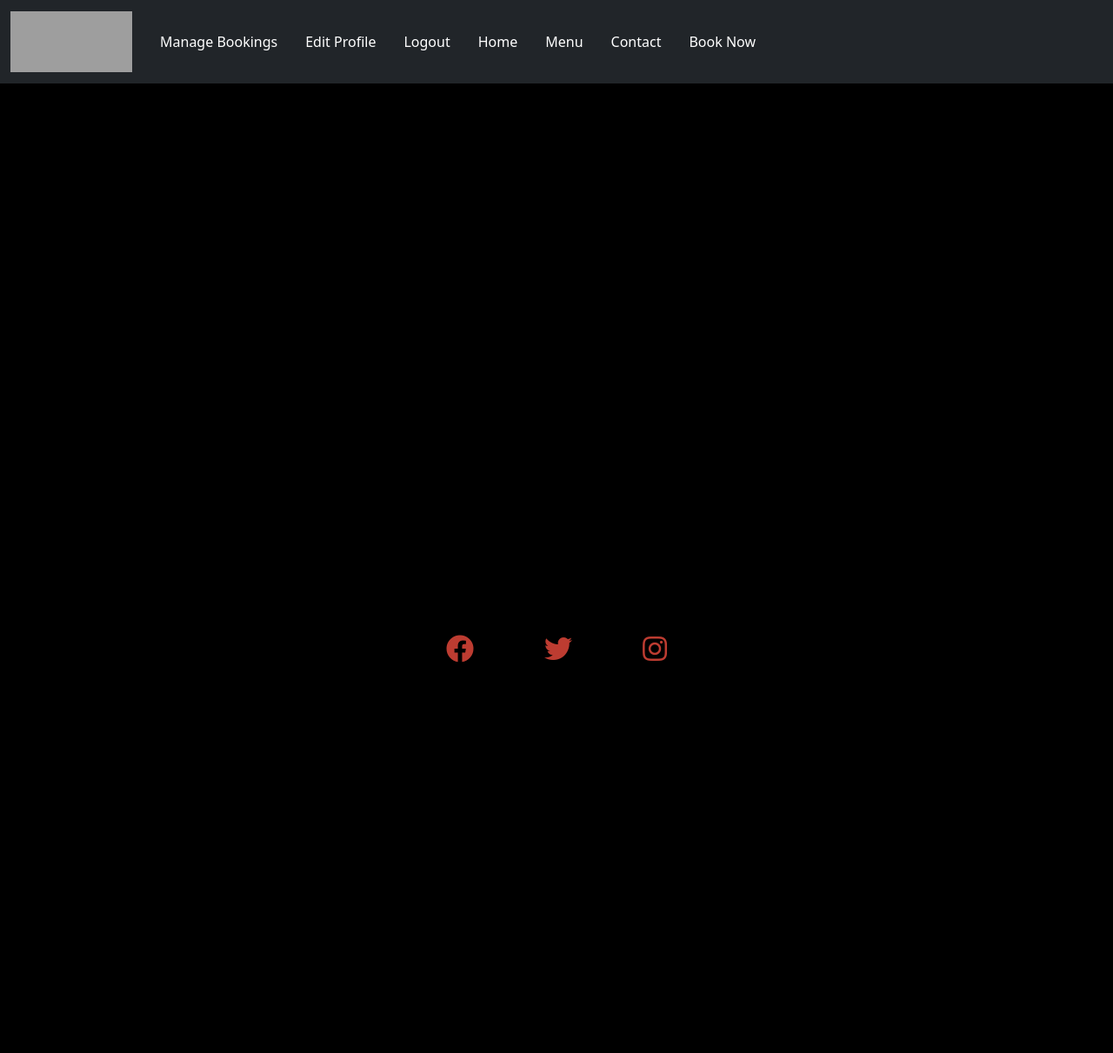
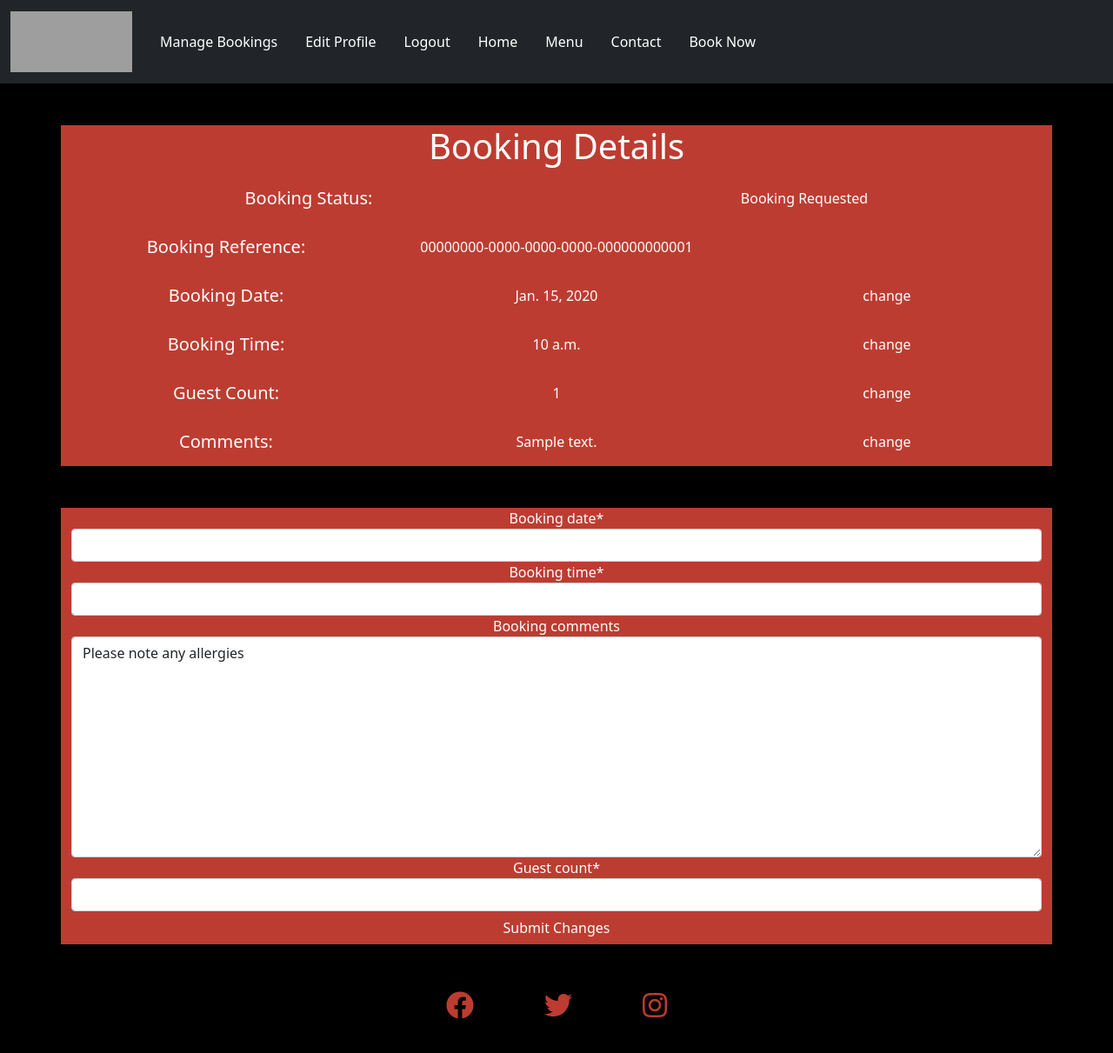
Before and after one commit to Code-Institute-Submissions/iKelvvv-MS4, a Django app: page /edit_booking/00000000-0000-0000-0000-000000000001/ in a window 1280 px wide. Shown: the whole page at 87% size. Before the commit the page ends 762 px from the top, so only its background shows below. Run offline with Django 3.2, Linux system fonts and the light colour scheme; a user stored in the database is signed in; tables that the repository leaves empty hold one stand-in row (values such as "Sample post"); some libraries are stand-ins or nearby versions; grey boxes are pictures that could not be loaded.

Commit message:
Add update booking details form to edit_booking.html

```diff
--- a/templates/edit_booking.html
+++ b/templates/edit_booking.html
@@ -2,4 +2,99 @@
 
 {% block content %}
 
+{% load crispy_forms_tags %}
+
+<div class="container text-center custom-red mt-5">
+    <div class="row my-3">
+        <div class="col-12">
+            <h1>Booking Details</h1>
+        </div>
+    </div>
+    <div class="row my-3">
+        <div class="col-6">
+            <h5>Booking Status:</h5>
+        </div>
+        <div class="col-6">
+            <p> {% if booking.status == 1 %}
+                Booking Accepted
+                {% else %}
+                Booking Requested
+                {% endif %}</p>
+        </div>
+    </div>
+
+    <div class="row my-3">
+        <div class="col-4">
+            <h5>Booking Reference:</h5>
+        </div>
+        <div class="col-4">
+            <p>{{ booking.booking_id}}</p>
+        </div>
+        <div class="col-4">
+        </div>
+    </div>
+
+    <div class="row my-3">
+        <div class="col-4">
+            <h5>Booking Date:</h5>
+        </div>
+        <div class="col-4">
+            <p>{{ booking.booking_date }}</p>
+        </div>
+        <div class="col-4">
+            <p>change</p>
+        </div>
+    </div>
+
+    <div class="row my-3">
+        <div class="col-4">
+            <h5>Booking Time:</h5>
+        </div>
+        <div class="col-4">
+            <p>{{ booking.booking_time }}</p>
+        </div>
+        <div class="col-4">
+            <p>change</p>
+        </div>
+    </div>
+
+    <div class="row my-3">
+        <div class="col-4">
+            <h5>Guest Count:</h5>
+        </div>
+        <div class="col-4">
+            <p>{{ booking.guest_count }}</p>
+        </div>
+        <div class="col-4">
+            <p>change</p>
+        </div>
+    </div>
+
+    <div class="row my-3">
+        <div class="col-4">
+            <h5>Comments:</h5>
+        </div>
+        <div class="col-4">
+            <p>{{ booking.booking_comments}}</p>
+        </div>
+        <div class="col-4">
+            <p>change</p>
+        </div>
+    </div>
+</div>
+
+
+<div class="container text-center custom-red mt-5">
+    <div class="row my-3">
+        <div class="col-12">
+            {% if user.is_authenticated %}
+            <form method="post"></form>
+            {{ Update_BookingDetails | crispy }}
+            {% csrf_token %}
+            <button type="submit" class="btn custom-red text-white">Submit Changes</button>
+            {% endif %}
+        </div>
+    </div>
+</div>
+
 {%endblock%}
```
